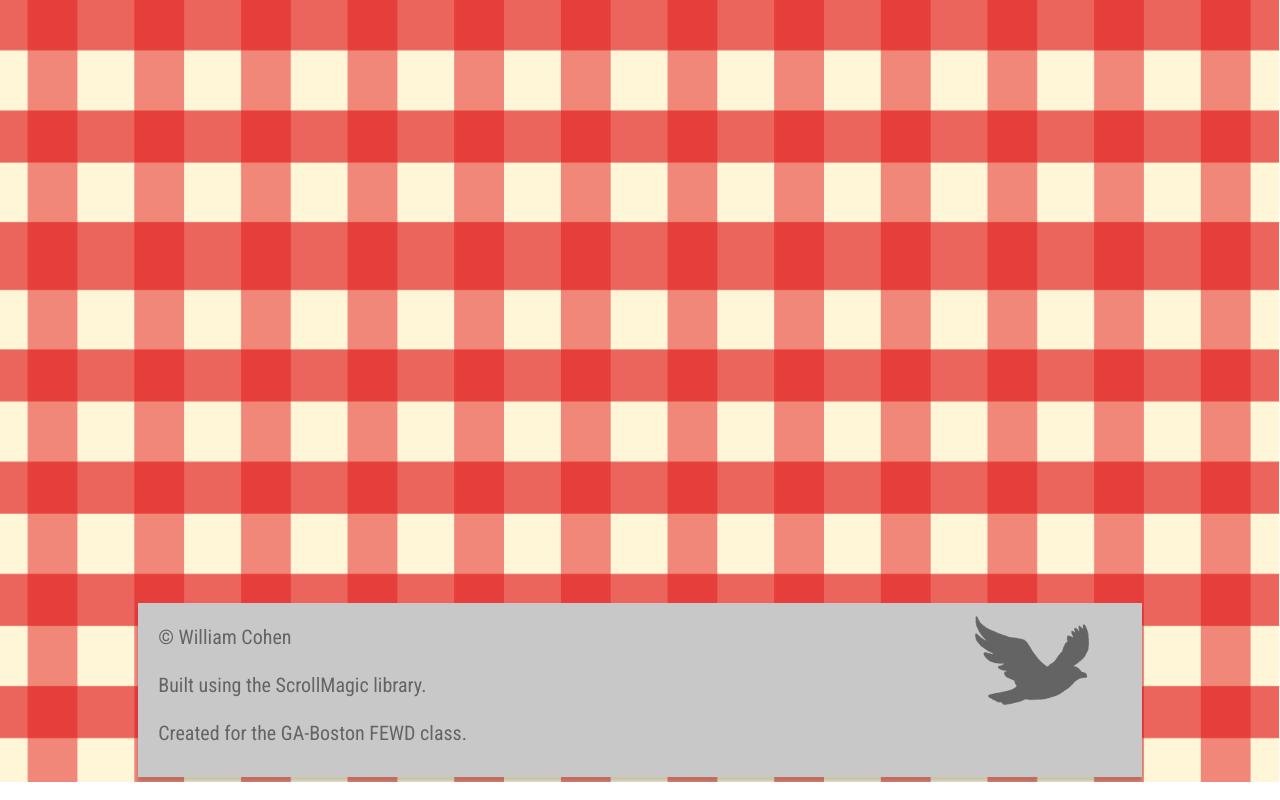
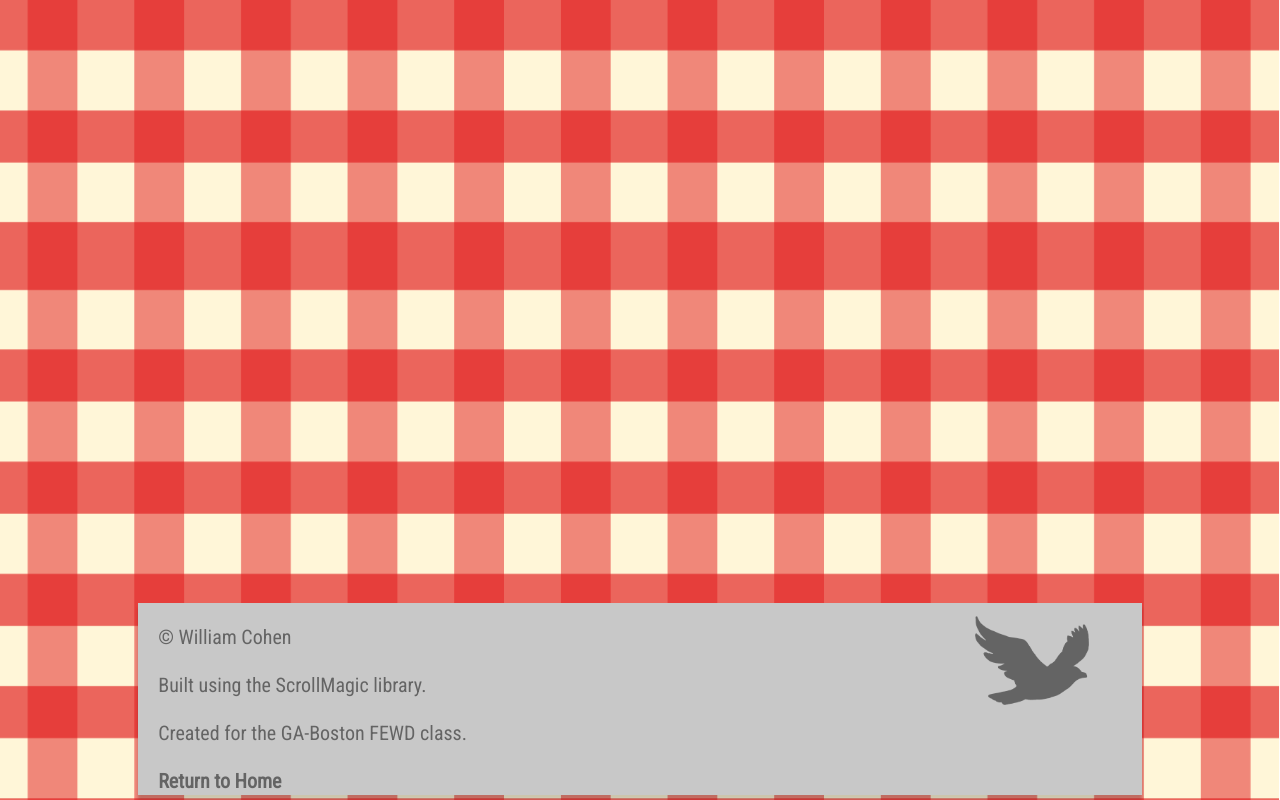
Before and after one commit to whysgai/pieFinal, a plain HTML site: page index.html in a window 1280 px wide. Shown: the part 2144-2944 px from the top of the page. Drawn offline with Linux system fonts and the light colour scheme; a web font is replaced by a local one.

Commit message:
added elements and styling for return to home in footer

```diff
--- a/css/style.css
+++ b/css/style.css
@@ -132,6 +132,10 @@ header, footer, #hero {
    padding: 1em 0 0 1em;
    margin: 0;
  }
+ footer a {
+   color: inherit;
+   text-decoration: none;
+ }
  footer img {
    width: 20%;
    height: auto;
--- a/index.html
+++ b/index.html
@@ -126,6 +126,7 @@
 				<p>&copy; William Cohen</p>
 				<p>Built using the ScrollMagic library.</p>
 				<p>Created for the GA-Boston FEWD class.</p>
+				<p><a href="http://www.wrcohen.com"><strong>Return to Home</strong></a></p>
 			</footer>
 		</div><!-- #container -->
 
```
